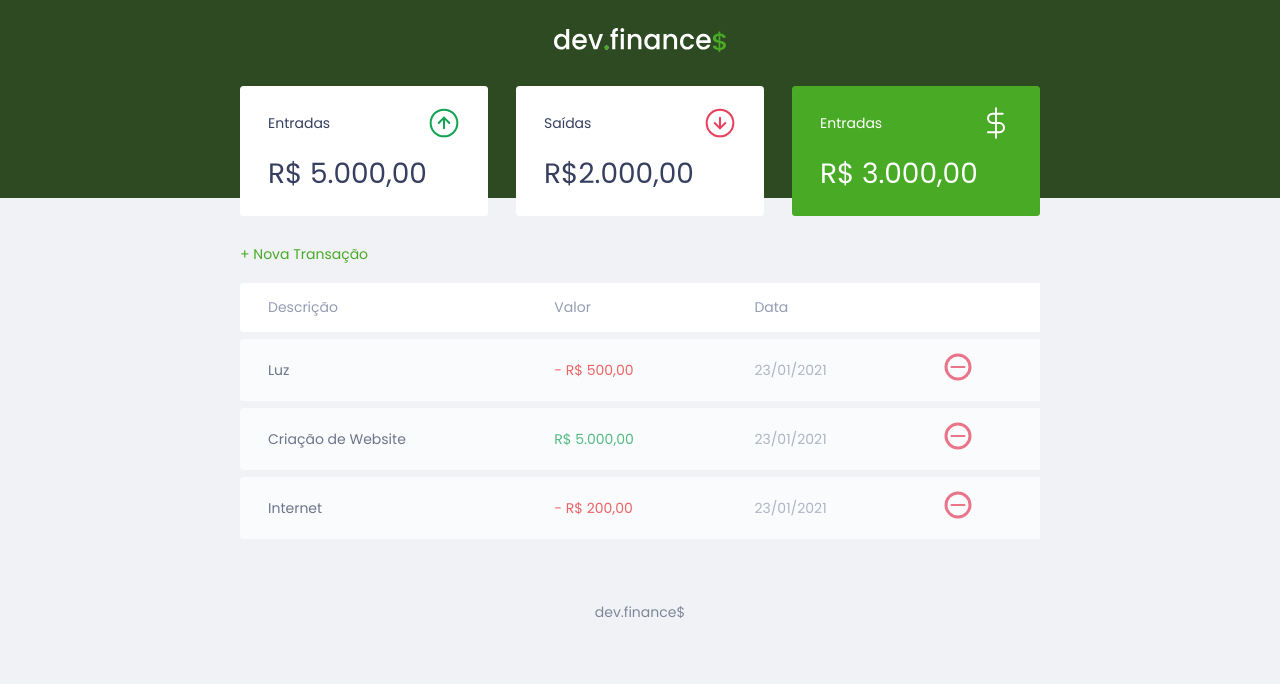
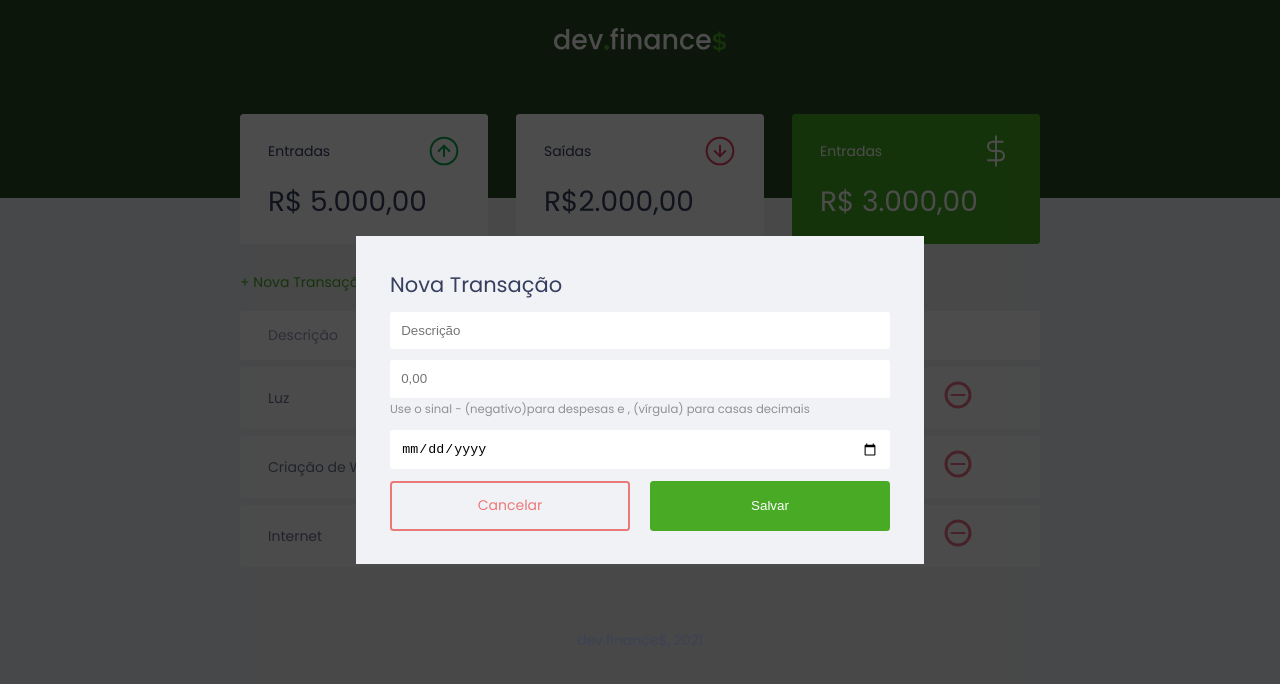
Before and after one commit to dwyvid1/Discover-Marathon, a plain HTML site: page index.html in a window 1280 px wide. Both pictures are taken after a click on the link "+ Nova Transação". Drawn offline with Linux system fonts and the light colour scheme.

Commit message:
Ending the lesson

```diff
--- a/style.css
+++ b/css/style.css
@@ -1,6 +1,9 @@
 /* Global ====================*/
 :root {
     --dark-blue: #363f5f;
+    --dark-green: #49AA26;
+    --light-green: #3dd705;
+    --red: #e92929;
 }
 
 * {
@@ -46,17 +49,53 @@ h2 {
 
 /* Links & Buttons ====================*/
 a {
-    color: #49AA26;
+    color: var(--dark-green);
     text-decoration: none;
 }
 
 a:hover {
-    color: #3dd705;
+    color: var(--light-green);
+}
+
+button {
+    width: 100%;
+    height: 50px;
+    padding: 0;
+
+    border: none;
+    border-radius: 00.25rem;
+
+    color: white;
+    background: var(--dark-green);
+
+    cursor: pointer;
+}
+
+button:hover {
+    background: var(--light-green);
 }
 
 .button.new {
     display: inline-block;
     margin-bottom: .8rem;
+}
+
+.button.cancel {
+    color: var(--red);
+    border: 2px var(--red) solid;
+    border-radius: 0.25rem;
+
+    height: 50px;
+
+    display: flex;
+    align-items: center;
+    justify-content: center;
+
+    opacity: 0.6;
+}
+
+.button.cancel:hover {
+    opacity: 1;
 }
 
 /* Header ====================*/
@@ -73,7 +112,7 @@ header {
 
 /* Balance ====================*/
 #balance {
-    margin-top: -8rem;
+    margin-top: -6rem;
 }
 
 #balance h2 {
@@ -109,7 +148,7 @@ header {
 }
 
 .card.total {
-    background-color: #49AA26;
+    background-color: var(--dark-green);
     color: white;
 }
 
@@ -170,6 +209,69 @@ td.expense {
     color: #e92929;
 }
 
+/* Modal ====================*/
+.modal-overlay {
+    width: 100%;
+    height: 100%;
+    background-color: rgba(0,0,0,0.7);
+
+    position: fixed;
+    top: 0;
+
+    display: flex;
+    align-items: center;
+    justify-content: center;
+
+    opacity: 0;
+    visibility: hidden;
+}
+
+.modal-overlay.active {
+    opacity: 1;
+    visibility: visible;
+}
+
+.modal {
+    background: #F0F2F5;
+    padding: 2.4rem;
+}
+
+/* Form ====================*/
+#form {
+    max-width: 500px;
+}
+
+#form h2 {
+    margin-top: 0;
+}
+
+input {
+    border: none;
+    border-radius: 0.2rem;
+
+    padding: 0.8rem;
+    width: 100%;
+}
+
+.input-group {
+    margin-top: 0.8rem;
+}
+
+.input-group small {
+    opacity: 0.4;
+}
+
+.input-group.actions {
+    display: flex;
+    justify-content: space-between;
+    align-items: center;
+}
+
+.input-group.actions .button,
+.input-group.actions button {
+    width: 48%;
+}
+
 /* Footer ====================*/
 footer {
     text-align: center;
--- a/index.html
+++ b/index.html
@@ -6,9 +6,11 @@
     <meta name="viewport" content="width=device-width, initial-scale=1.0">
     <title>dev.finance$</title>
 
-    <link rel="stylesheet" href="./style.css">
+    <link rel="stylesheet" href="./css/style.css">
     <link rel="preconnect" href="https://fonts.gstatic.com">
     <link href="https://fonts.googleapis.com/css2?family=Poppins:ital,wght@0,100;0,400;0,700;1,100;1,400&display=swap" rel="stylesheet">
+
+    <script type="text/javascript" src="./javascript/index.js"></script>
 </head>
 
 <body>
@@ -48,7 +50,7 @@
         <section id="transaction">
             <h2 class="sr-only">Transações</h2>
 
-            <a href="#" class="button new">+ Nova Transação</a>
+            <a href="#" class="button new" onclick="Modal.openModal()">+ Nova Transação</a>
 
             <table id="data-table">
                 <thead>
@@ -89,8 +91,64 @@
         </section>
     </main>
 
+    <div class="modal-overlay">
+        <div class="modal">
+            <div id="form">
+                <h2>Nova Transação</h2>
+                <form action="">
+                    <div class="input-group">
+                        <label
+                            class="sr-only"
+                            for="description">Descrição</label
+                        >
+                        <input
+                            type="text"
+                            id="description"
+                            name="description"
+                            placeholder="Descrição"
+                        >
+                    </div>
+
+                    <div class="input-group">
+                        <label
+                            class="sr-only"
+                            for="amount">Valor</label
+                        >
+                        <input
+                            type="number"
+                            step="0.01"
+                            id="amount"
+                            name="amount"
+                            placeholder="0,00"
+                        >
+
+                        <small class="help">Use o sinal - (negativo)para despesas e , (vírgula) para casas decimais</small>
+
+                        <div class="input-group">
+                            <label
+                                class="sr-only"
+                                for="date">Data</label
+                            >
+                            <input
+                                type="date"
+                                id="date"
+                                name="date"
+                                placeholder="01/01/2021"
+                            >
+                        </div>
+                    </div>
+
+                    <div class="input-group actions">
+                        <a href="#" onclick="Modal.closeModal()" class="button cancel">Cancelar</a>
+                        <button>Salvar</button>
+                    </div>
+                </form>
+            </div>
+        </div>
+    </div>
+
     <footer>
-        <p>dev.finance$</p>
+        <p>dev.finance$, 2021</p>
     </footer>
 </body>
 
--- /dev/null
+++ b/javascript/index.js
@@ -0,0 +1,9 @@
+const Modal = {
+    openModal() {
+        document.querySelector('.modal-overlay').classList.add('active')
+    },
+
+    closeModal() {
+        document.querySelector('.modal-overlay').classList.remove('active')
+    }
+}
```
